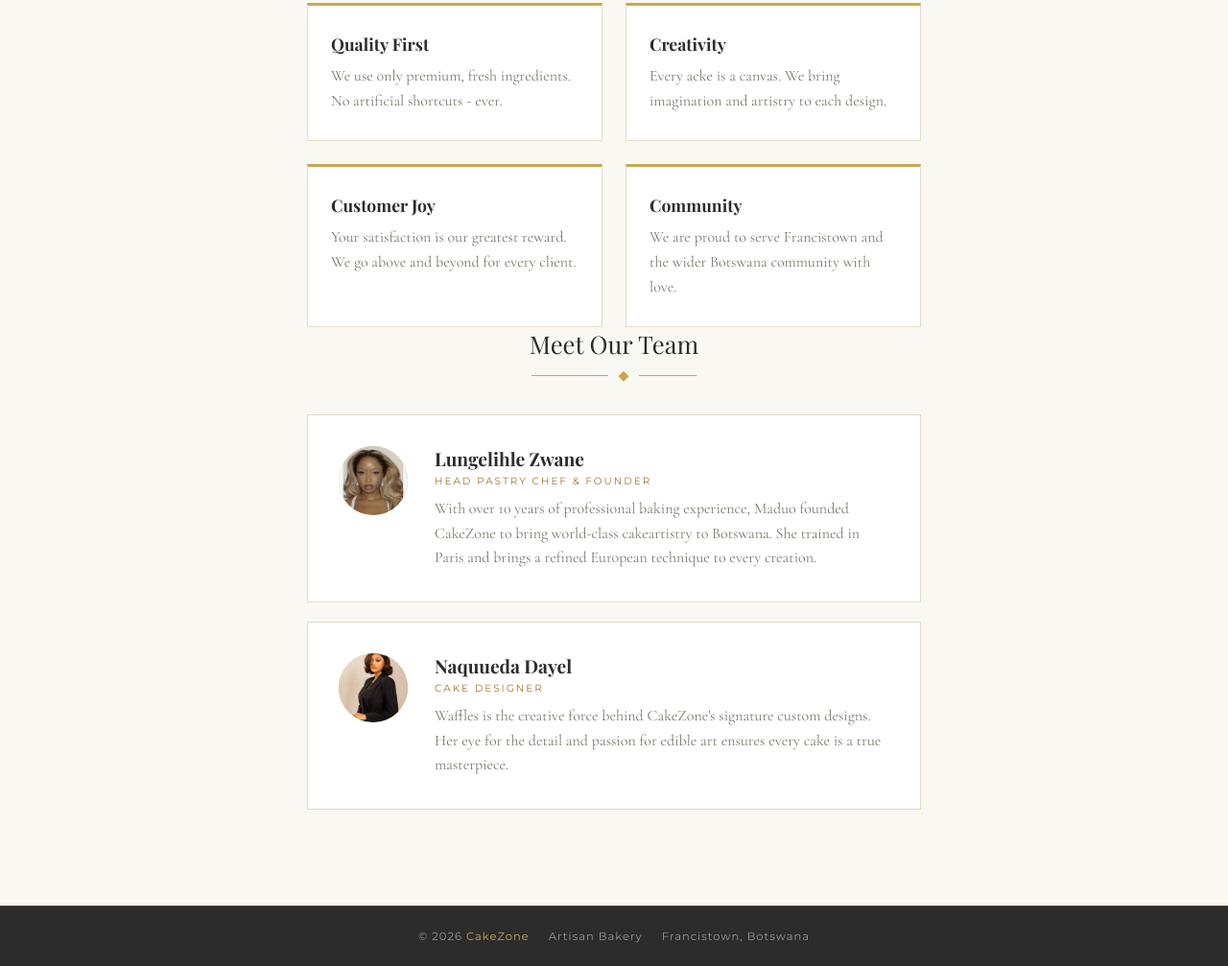
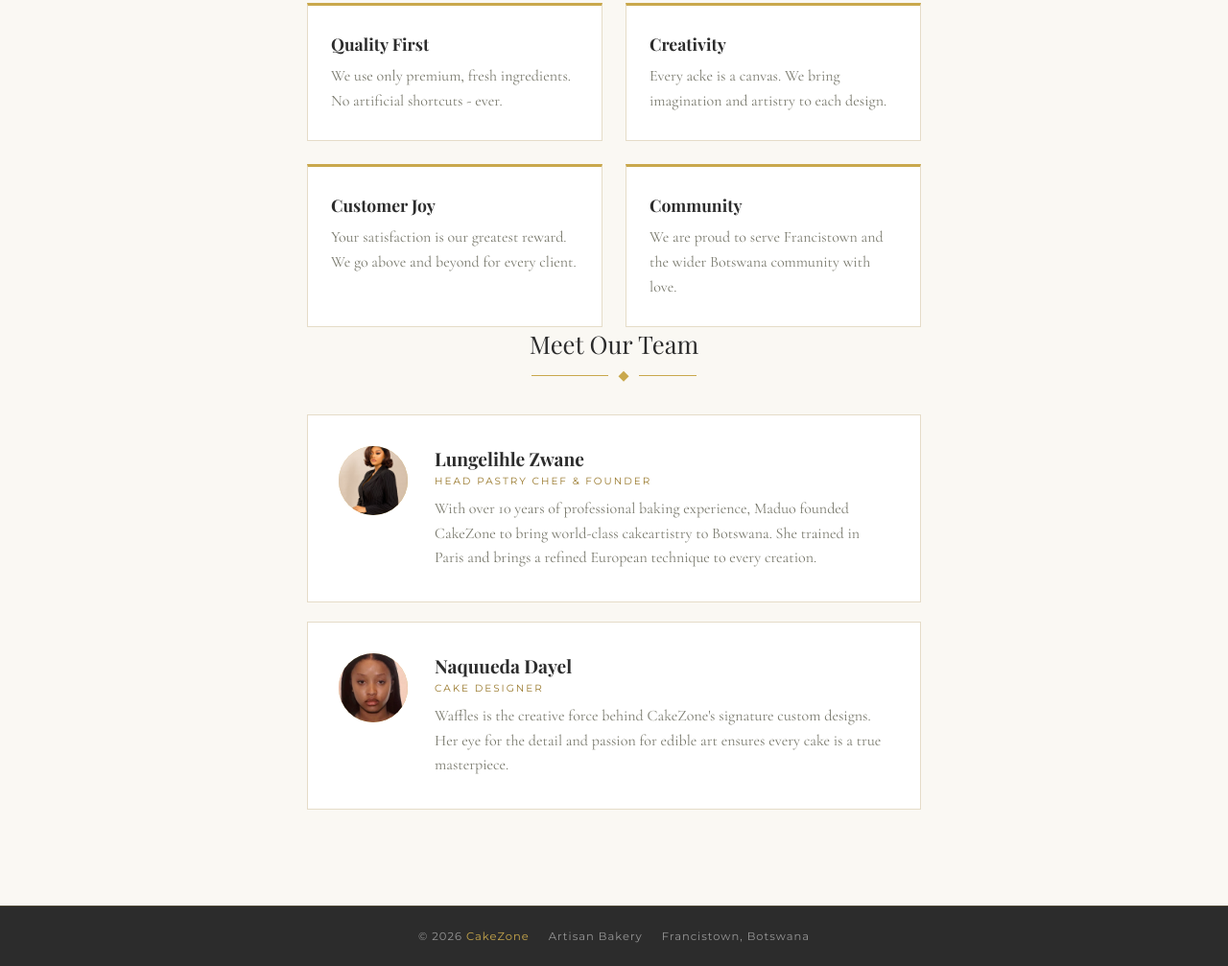
Before and after one commit to kerunne-web/wmd-assignment-2026, a plain HTML site: page about.html in a window 1280 px wide. Shown: the part 1063-2070 px from the top of the page at 96% size. Drawn offline with nearby package versions, Linux system fonts and the light colour scheme; a web font is replaced by a local one.

Commit message:
Add files via upload

```diff
--- a/about.html
+++ b/about.html
@@ -68,7 +68,7 @@
                 <h2 class="section-title">Meet Our Team</h2>
                 <div class="gold-rule"><span>◆</span></div>
                 <div class="team-member">
-                    <div class="avatar"><img src="images/Lihle.jpg" alt="Lungelihle Zwane" class="avatar-img"/></div>
+                    <div class="avatar"><img src="images/Que.jfif" alt="Lungelihle Zwane" class="avatar-img"/></div>
                     <div class="team-info">
                         <h4>Lungelihle Zwane</h4>
                         <div class="role">Head Pastry Chef &amp; Founder</div>
@@ -76,7 +76,7 @@
                     </div>
                 </div>
                 <div class="team-member">
-                    <div class="avatar"><img src="images/Que.jfif" alt="Naquueda Dayel" class="avatar-img"/></div>
+                    <div class="avatar"><img src="images/UncleWafflesza.jfif" alt="Naquueda Dayel" class="avatar-img"/></div>
                     <div class="team-info">
                         <h4>Naquueda Dayel</h4>
                         <div class="role">Cake Designer</div>
```
